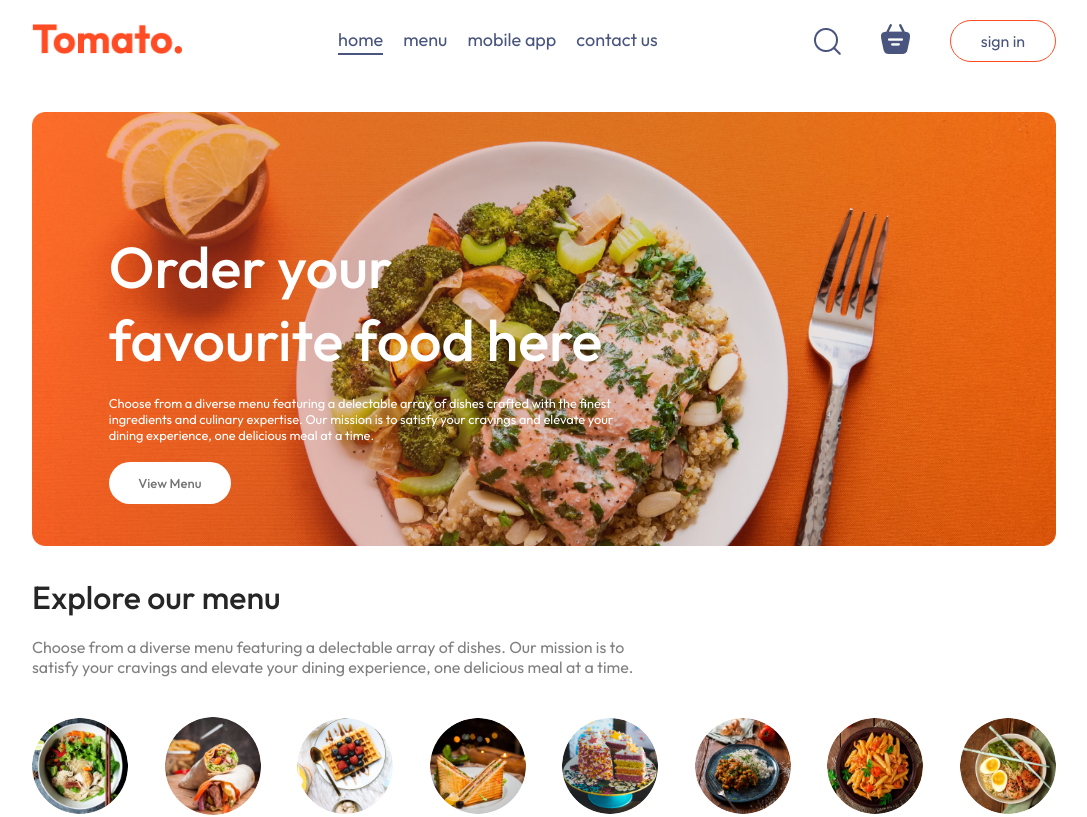
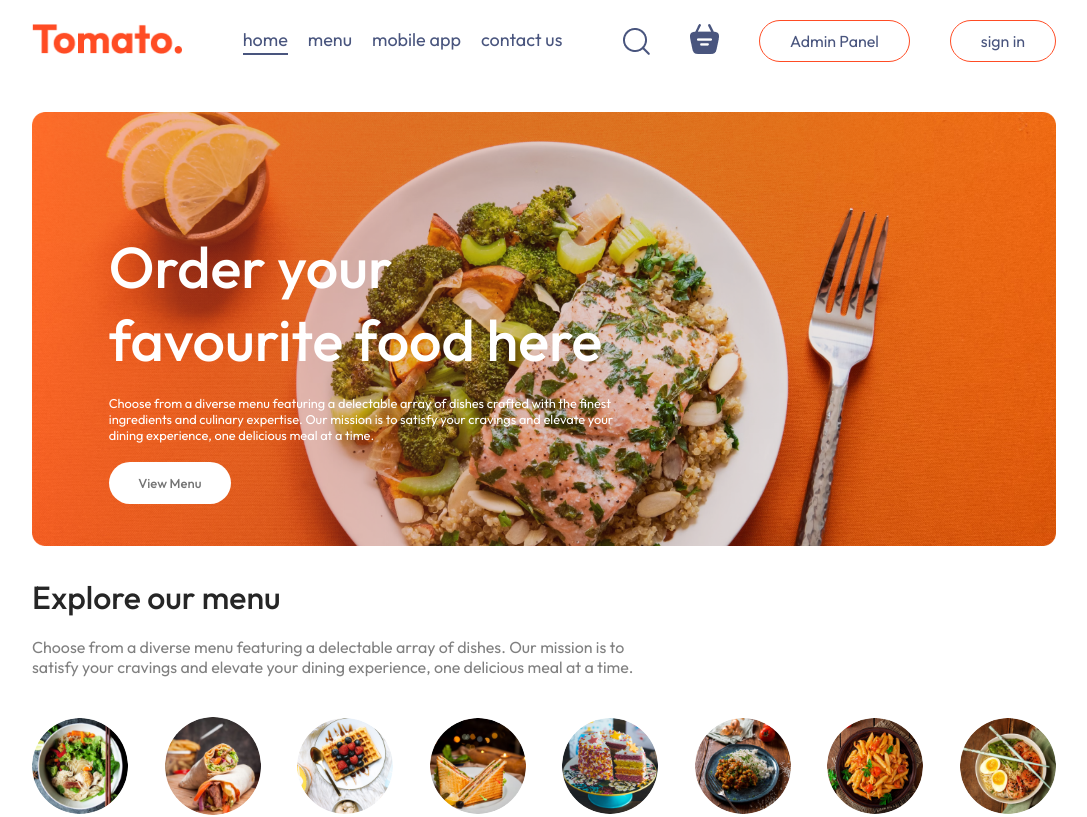
Before and after one commit to ParthShirkande/fooddelivery, a React (Vite) app in the folder frontend/: page / in a window 1280 px wide. Shown: the top 817 px of the page, without its empty margins (96-1183 px from the left). Built offline with nearby package versions, Linux system fonts and the light colour scheme; no server answers.

Commit message:
changes applied

```diff
--- a/frontend/src/components/Navbar/Navbar.jsx
+++ b/frontend/src/components/Navbar/Navbar.jsx
@@ -31,6 +31,10 @@ const Navbar = ({ setShowLogin }) => {
           <img src={assets.basket_icon} alt="" />
           <div className={getTotalCartAmount() > 0 ? "dot" : ""}></div>
         </Link>
+        <a href="https://fooddelivery-g8cc.onrender.com/" target="_blank" rel="noopener noreferrer">
+  <button className="admin-btn">Admin Panel</button>
+</a>
+
         {!token ? <button onClick={() => setShowLogin(true)}>sign in</button>
           : <div className='navbar-profile'>
             <img src={assets.profile_icon} alt="" />
```
Also changed, not shown: frontend/src/Context/StoreContext.jsx (line endings or trailing spaces).
